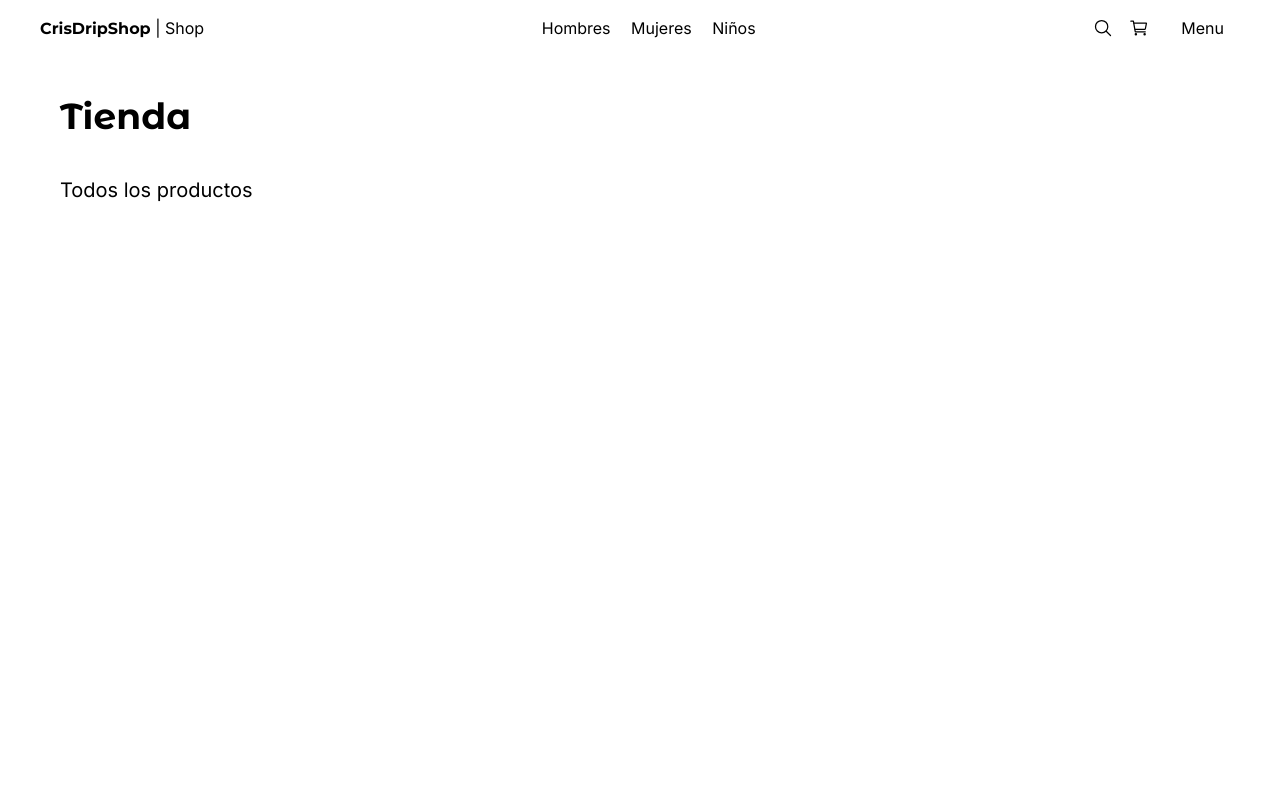
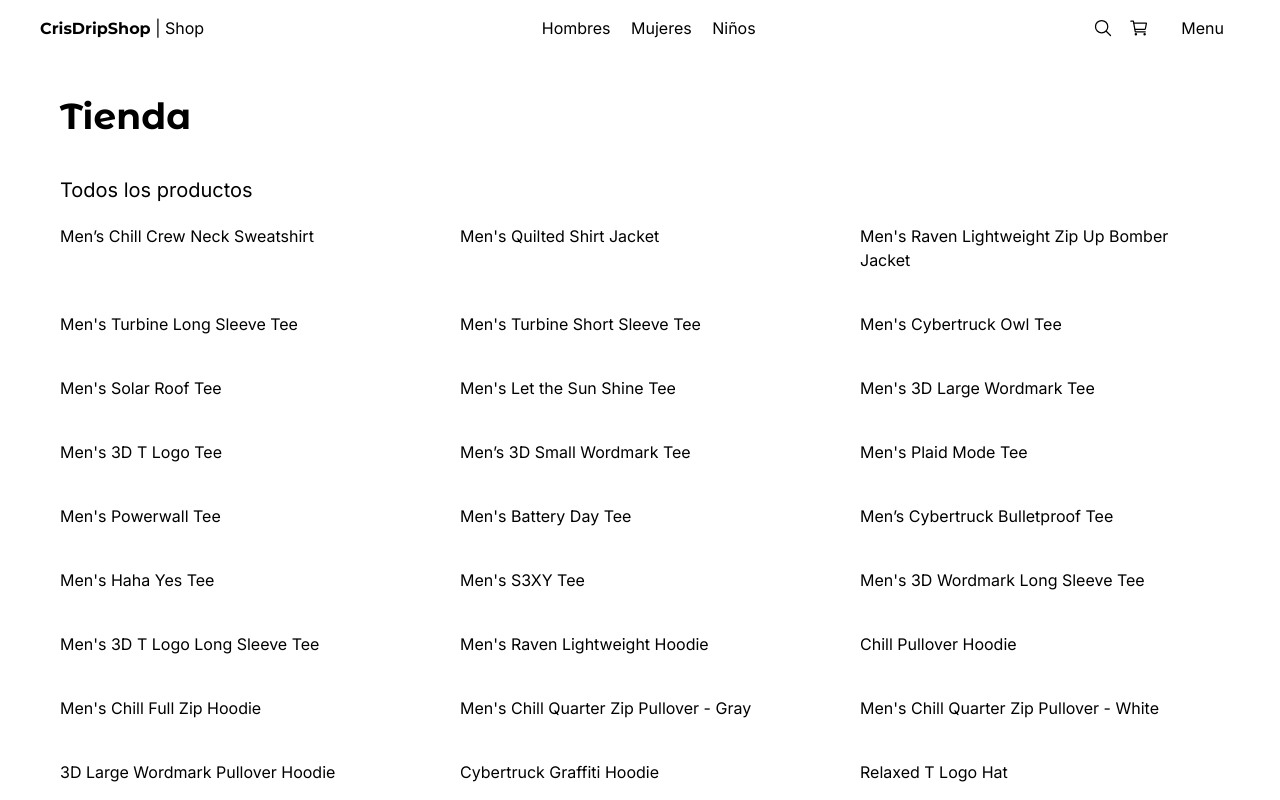
Before and after one commit to cristianpy09/Crisdrip-shop, a Next.js app: page / in a window 1280 px wide. Shown: the top 800 px of the page. Built offline with nearby package versions, Linux system fonts and the light colour scheme.

Commit message:
grid products was created

```diff
--- a/src/app/(shop)/page.tsx
+++ b/src/app/(shop)/page.tsx
@@ -1,11 +1,16 @@
+import ProductGrid from "@/components/products/product_grid/ProductGrid";
 import Title from "@/components/ui/title/Title";
-import { titleFont } from "@/confg/fonts";
+import { initialData } from "@/seed/seed";
 
+const products = initialData.products;
 
 export default function Home() {
   return (
-   <>
-    <Title title="Tienda" subtitle="Todos los productos" className="mb-2" />
-   </>
+    <>
+      <Title title="Tienda" subtitle="Todos los productos" className="mb-2" />
+
+
+      <ProductGrid products={products} />
+    </>
   );
 }
--- /dev/null
+++ b/src/components/products/product_grid/ProductGrid.tsx
@@ -0,0 +1,20 @@
+import { Product } from '@/interfaces/poruduc.interface'
+import React from 'react'
+interface Props {
+    products:Product[]
+}
+
+
+export default function ProductGrid({products}:Props) {
+  return (
+    <div className='grid grid-cols-2 sm:grid-cols-3 gap-10 mb-10' >
+        {
+            products.map(product =>(
+                <span key={product.slug} >{product.title}</span>
+            ) )
+        }
+
+
+    </div>
+  )
+}
--- /dev/null
+++ b/src/interfaces/poruduc.interface.ts
@@ -0,0 +1,16 @@
+export interface Product {
+
+    description: string;
+    images: string[];
+    inStock: number;
+    price: number;
+    sizes: ValidSizes[];
+    slug: string;
+    tags: string[];
+    title: string;
+    type: ValidTypes;
+    gender: 'men'|'women'|'kid'|'unisex'
+}
+
+type ValidSizes = 'XS'|'S'|'M'|'L'|'XL'|'XXL'|'XXXL';
+type ValidTypes = 'shirts'|'pants'|'hoodies'|'hats';
```
